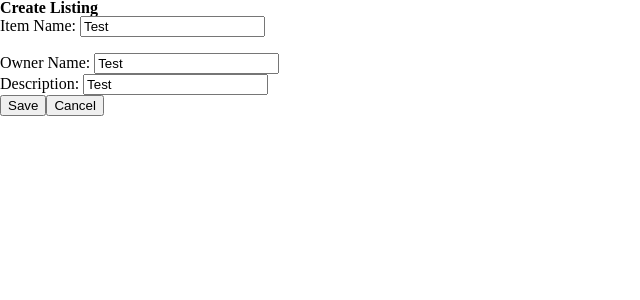
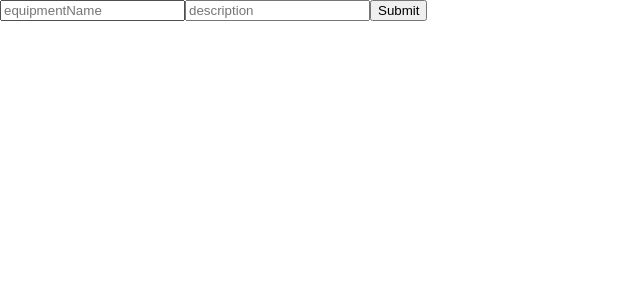
Before and after one commit to TT-Use-My-Tech-Stuff/Front-End, a React (Create React App) app: page /create-listing/1 in a window 1280 px wide. Shown: the top 300 px of the page, without its empty margins (0-640 px from the left). Built offline with nearby package versions, Linux system fonts and the light colour scheme.

Commit message:
create listing functional and app js routing edited

```diff
--- a/package.json
+++ b/package.json
@@ -10,6 +10,7 @@
     "logger": "^0.0.1",
     "react": "^17.0.2",
     "react-dom": "^17.0.2",
+    "react-hook-form": "^7.3.4",
     "react-redux": "^7.2.4",
     "react-router-dom": "^5.2.0",
     "react-scripts": "4.0.3",
--- a/src/App.js
+++ b/src/App.js
@@ -50,7 +50,7 @@ function App() {
           <OwnerHome/>
         </Route>
 
-        <Route path = "/create-listing">
+        <Route path = "/create-listing/:id">
           <CreateListing/>
         </Route>
 
--- a/src/components/Owners/CreateListing.js
+++ b/src/components/Owners/CreateListing.js
@@ -1,84 +1,28 @@
-import styled from "styled-components";
-import { Link, useHistory } from "react-router-dom";
-import { axiosWithAuth } from "../axiosWithAuth";
-import { useState } from "react";
+import React from "react";
+import { useForm } from "react-hook-form";
+import {axiosWithAuth} from "./axiosWithAuth"
+import {useParams} from "react-router-dom"
 
-const Page = styled.div``;
+export default function CreateListing(props) {
+  const { register, handleSubmit } = useForm();
+  const { id } = useParams();
 
-const CreateListing = () => {
-  // /owner/create-listing
-  // allow only profiles that are owners
-  // create a new object for rent that will be displayed on the owners' home page
-  // form validation
 
-  const { push } = useHistory();
-  const [item, setItem] = useState({
-    itemName: "Test",
-    ownerName:"Test",
-    description: "Test"
-  });
 
-  const handleChange = (e) => {
-    setItem({
-        ...item,
-        [e.target.name]: e.target.value
-    });
+  const onSubmit = data =>
+    axiosWithAuth()
+      .post(`https://back-end-tt.herokuapp.com/api/equipment/createEquipment/${id}`, data)
+      .then(res => {
+      console.log(res.data);
+      })
+      .catch(err => {
+        console.error(err)
+      })
+  return (
+    <form onSubmit={handleSubmit(onSubmit)}>
+      <input type="text" {...register("equipment_name")} placeholder="equipmentName"/>
+      <input type="text" {...register("equipment_description")} placeholder="description" />
+      <input type="submit" />
+    </form>
+  );
 }
-
-const handleSubmit = (e) => {
-    e.preventDefault();
-    axiosWithAuth
-    .post(`/api/equipment/createEquipment/:id`, item)
-    .then((res) => {
-      console.log('create')
-      push(`/owner/:id`);
-    })
-    .catch((err) => console.log({ err }));
-}
-
-const { itemName, ownerName, description} = item;
-
-  return (
-    <Page>
-      <h1>Create Listing </h1>
-      <form onSubmit={handleSubmit}>
-        <div>
-
-          <div>
-          <label>Item Name: </label>
-          <input
-            value={itemName}
-            onChange={handleChange}
-            name="itemname"
-            type="text"
-          />
-          </div>
-          <br></br>
-          <div>
-          <label>Owner Name: </label>
-          <input
-            value={ownerName}
-            onChange={handleChange}
-            name="ownername"
-            type="text"
-          />
-          </div>
-          <div>
-          <label>Description: </label>
-          <input
-            value={description}
-            onChange={handleChange}
-            name="description"
-            type="text"
-          />
-          </div>
-        </div>
-        <input type="submit" className="inputbutton" value="Save"/>
-        <Link to={"/owner/:id"}><input type="button" className="inputbutton" value="Cancel"/></Link>
-      </form>
-
-    </Page>
-  );
-};
-
-export default CreateListing;
--- /dev/null
+++ b/src/components/Owners/axiosWithAuth.js
@@ -0,0 +1,14 @@
+import axios from 'axios'
+
+export const axiosWithAuth = () => {
+    const token = localStorage.getItem('token')
+
+    return axios.create({
+        headers: {
+            authorization: token
+        },
+        baseURL: "https://back-end-tt.herokuapp.com/",
+    })
+}
+
+export default axiosWithAuth;
--- /dev/null
+++ b/src/components/Owners/formSchema.js
@@ -0,0 +1,6 @@
+import * as yup from 'yup'
+
+export default yup.object().shape({
+    username: yup.string().required("Please enter a username"),
+    password: yup.string().required("Please enter a password")
+})
```
Also changed, not shown: 1 other file (tests, documents, lock files or other folders).
